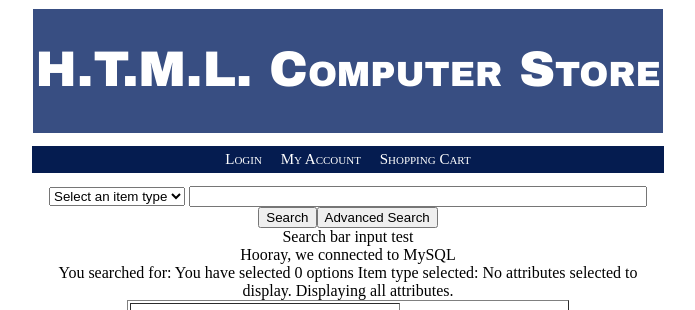
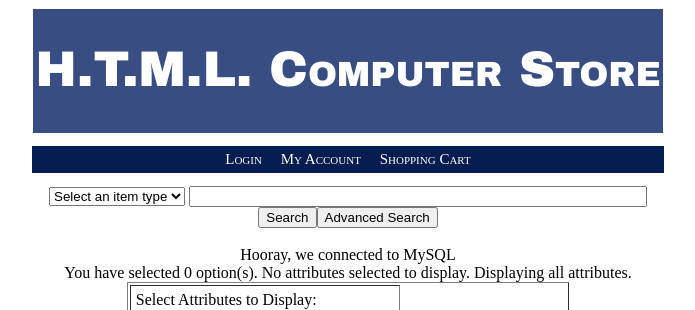
Before and after one commit to mnguyen03/CPSC304Project, a PHP site: page /search.php in a window 1280 px wide. Shown: the top 310 px of the page, without its empty margins (292-987 px from the left). Run offline with PHP 8.4, Linux system fonts and the light colour scheme; data comes from the database, SQL or seed files in the repository; data that the repository does not hold is empty.

Commit message:
Quick fix on array indexing

```diff
--- a/search.php
+++ b/search.php
@@ -92,11 +92,11 @@ table#items tr:nth-child(even) {
 					<option value="3">Monitor</option>
 					<option value="4">Motherboard</option>
 					<option value="5">Mouse</option>
-					<option value="7">Power Supply</option>
-					<option value="8">Processor</option>
-					<option value="9">RAM</option>
-					<option value="10">SSD</option>
-					<option value="11">Video Card</option>
+					<option value="6">Power Supply</option>
+					<option value="7">Processor</option>
+					<option value="8">RAM</option>
+					<option value="9">SSD</option>
+					<option value="10">Video Card</option>
 				</select>
 				<input type="text" name="search" class="search" value=""></input>
 				<table id="attributes" width="70%" cellpadding="5px" border="1px">
@@ -124,8 +124,6 @@ table#items tr:nth-child(even) {
 		<center>
 
 <?php
-   $title = "Search bar input test";
-   echo nl2br($title);
    try{
    if(!$pdo = new PDO('mysql:host=localhost;dbname=computerstoredb',
     'root',
@@ -136,7 +134,6 @@ table#items tr:nth-child(even) {
 	echo nl2br($sad);
     exit;
 	}
-
 	$yay = "\r\n Hooray, we connected to MySQL \r\n";
 	echo nl2br($yay);
 	}
@@ -144,8 +141,6 @@ table#items tr:nth-child(even) {
 		$error = "\r\nCould not connect: " . $Exception->getMessage( );
 		echo nl2br($error);
 	}
-	echo "You searched for: ";
-	echo $_POST['search'];
 	$sql = "SELECT * FROM supplies_item
 			WHERE s_name LIKE ? AND
 			s_type LIKE ? ORDER BY s_type";
@@ -154,8 +149,7 @@ table#items tr:nth-child(even) {
 	if (isset($_POST['prodattribute'])){
 		$checked_count = count($_POST['prodattribute']);
 	}
-	echo "\r\n You have selected ".$checked_count." options \r\n";
-	echo "Item type selected:".$_POST['itemType'];
+	echo "\r\n You have selected ".$checked_count." option(s). \r\n";
 	$item_types = array("%", "Case", "Headset", "Monitor", "Motherboard", "Mouse",
 							"Power Supply", "Processor", "RAM", "SSD", "Video Card");
 	if (strcmp($_POST['search'], "") == 0){
```
